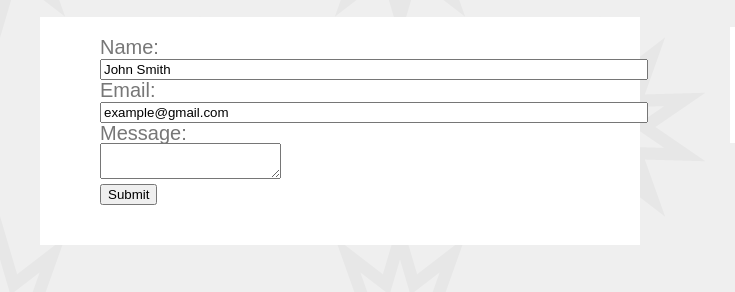
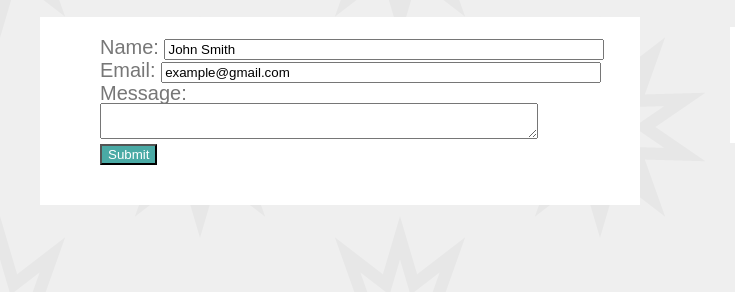
Before and after one commit to nathompson110/Basic-Portfolio, a plain HTML site: page contact.html in a window 1280 px wide. Shown: the part 73-365 px from the top of the page, 0-735 px from the left. Drawn offline with Linux system fonts and the light colour scheme.

Commit message:
Portforlio

```diff
--- a/assets/css/style.css
+++ b/assets/css/style.css
@@ -37,15 +37,21 @@ header {
     background:#ffffff;
 }
 #name {
-	width: 100%;
+	width: 80%;
 }
 
 #email {
-	width: 100%;
+	width: 80%;
 }
 
-#message {
-	 width: 100%;
+#comment {
+	 width: 80%;
+}
+
+#submit {
+	background:#4aaaa5;
+	color:white;
+
 }
 
 
```
Also changed, not shown: 2 other files.
